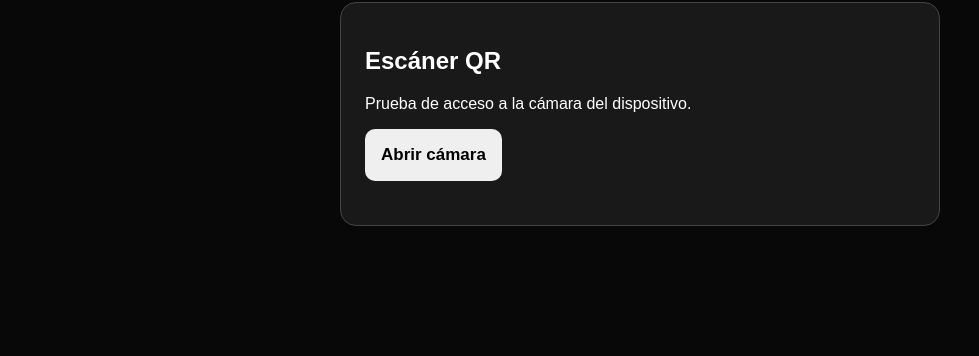
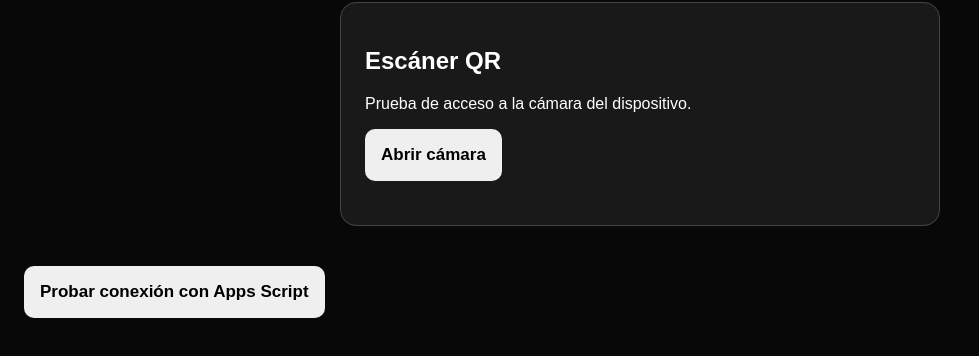
Before and after one commit to juanjomosob/time-attack-accesos-2027, a plain HTML site: page index.html in a window 1280 px wide. Shown: the part 160-516 px from the top of the page, without its empty margins (0-979 px from the left). Drawn offline with Linux system fonts and the light colour scheme.

Commit message:
Update index.html

```diff
--- a/index.html
+++ b/index.html
@@ -91,5 +91,23 @@
       }
     };
   </script>
-</body>
+<script>
+async function probarConexion() {
+  const url = 'https://script.google.com/macros/s/AKfycbyf9wXTPvl_2yACHrXWByGGoEUds9M4DhG8s-mTnZ9RXTG5XjHa-EAGMRb2XcATbEy3/exec';
+
+  try {
+    await fetch(url, {
+      method: 'POST',
+      mode: 'no-cors',
+      body: JSON.stringify({ prueba: true })
+    });
+
+    alert('Solicitud enviada. Falta verificar si Apps Script la recibió.');
+  } catch (error) {
+    alert('Error al enviar la solicitud: ' + error.message);
+  }
+}
+</script>
+
+<button onclick="probarConexion()">Probar conexión con Apps Script</button></body>
 </html>
```
